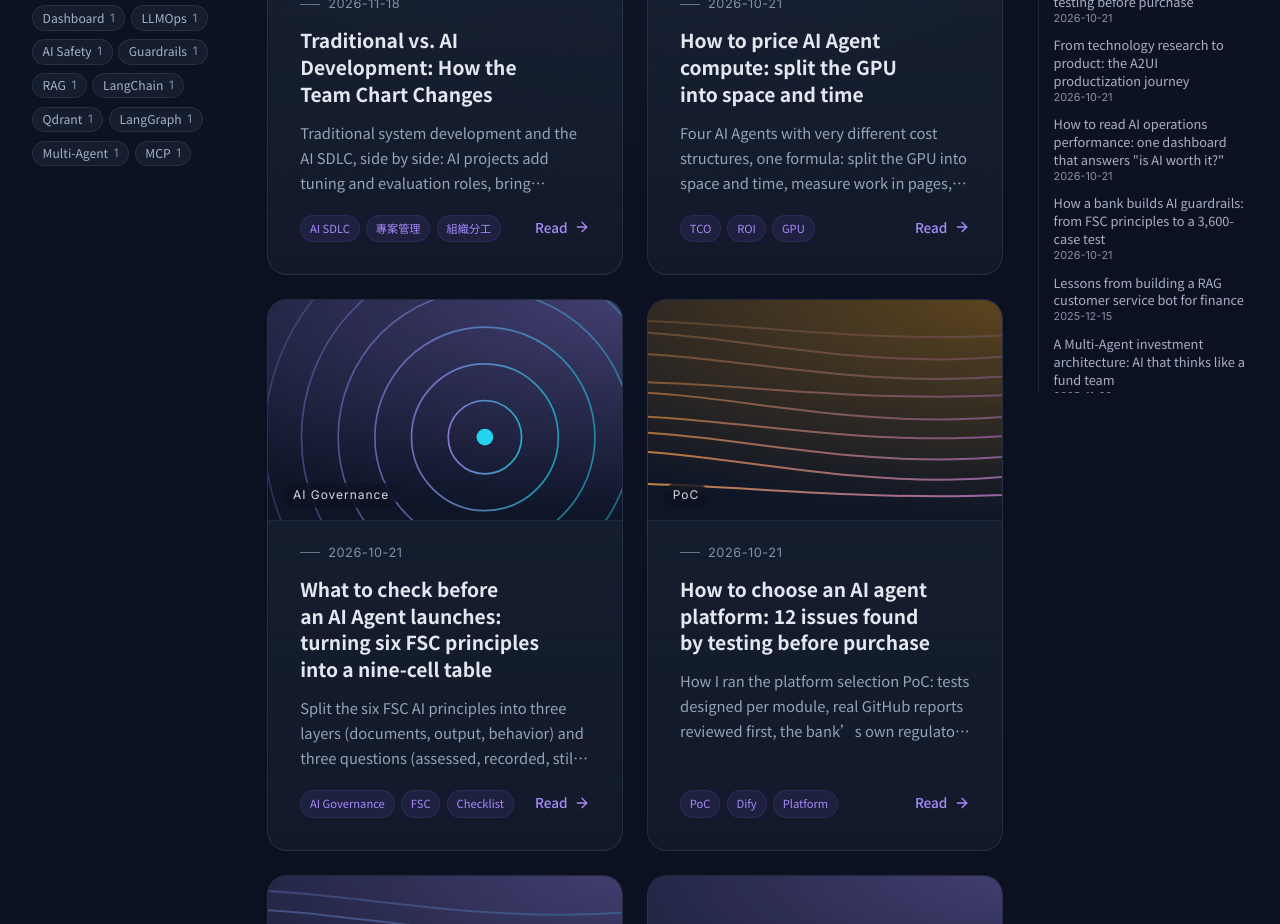
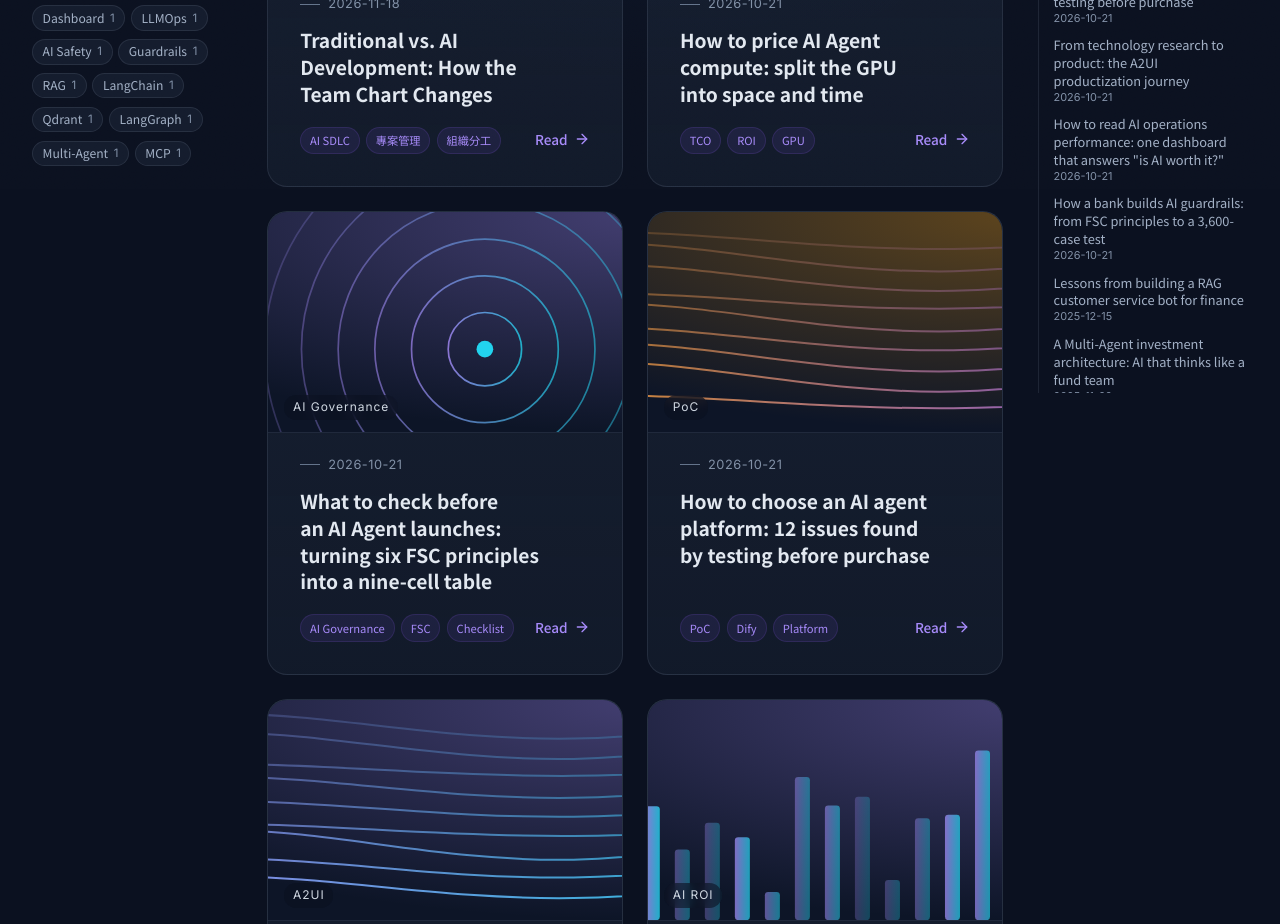
Before and after one commit to AlexOAO/AlexOAO.github.io, a plain HTML site: page blog/index.html in a window 1280 px wide. Shown: the part 611-1535 px from the top of the page. Drawn offline with Linux system fonts and the light colour scheme.

Commit message:
style: blog cards drop the summary; cover, date, title and tags only
Co-Authored-By: Claude Opus 5.5 <noreply@anthropic.com>

```diff
--- a/blog/index.html
+++ b/blog/index.html
@@ -80,7 +80,7 @@
     .blog-card:hover .read-more { gap: 0.7rem; }
     .blog-cover { height: auto; aspect-ratio: 16 / 10; margin-bottom: 1.3rem; }
     .blog-cover .tag { font-size: 0.75rem; }
-    .blog-card .summary { display: -webkit-box; -webkit-line-clamp: 3; -webkit-box-orient: vertical; overflow: hidden; flex-grow: 0; }
+    .blog-card h3 { margin-bottom: 1.2rem; }
     .blog-card .blog-footer { margin-top: auto; }
     .blog-card .blog-footer { align-items: flex-end; gap: 0.75rem; }
     .blog-card .blog-tags { flex-wrap: wrap; flex: 1; min-width: 0; gap: 0.4rem; }
@@ -151,7 +151,6 @@
           <div class="blog-cover">${blogCover(p.id || p.file)}<span class="tag">${esc(p.tags[0] || '')}</span></div>
           <div class="blog-date">${esc(p.date)}</div>
           <h3>${esc(en && p.title_en ? p.title_en : p.title)}</h3>
-          <div class="summary">${esc(en && p.summary_en ? p.summary_en : p.summary)}</div>
           <div class="blog-footer"><div class="blog-tags">${p.tags.map(t => `<span>${esc(t)}</span>`).join('')}</div>
             <span class="read-more">${esc(T('read'))} ${arrowSvg}</span></div>
         </a>`).join('') : `<p class="empty">${esc(T('none'))}</p>`;
```
